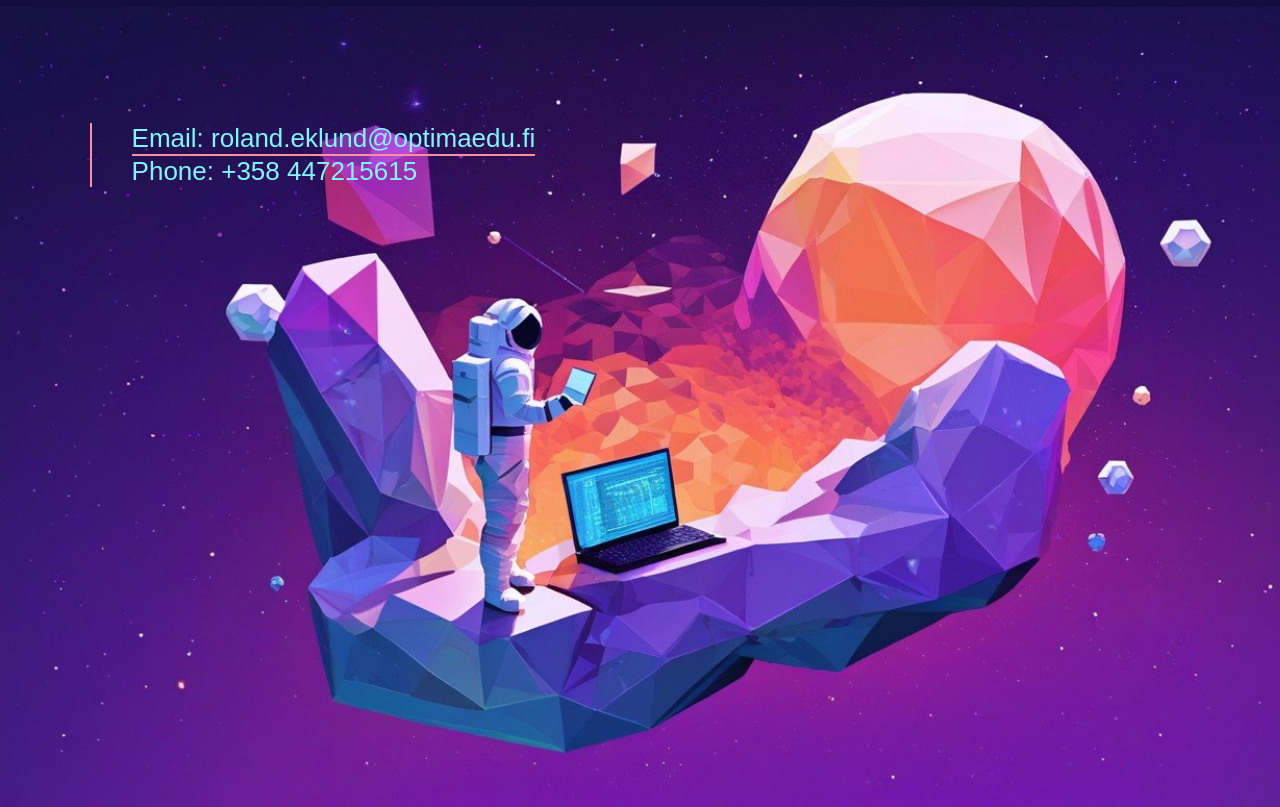
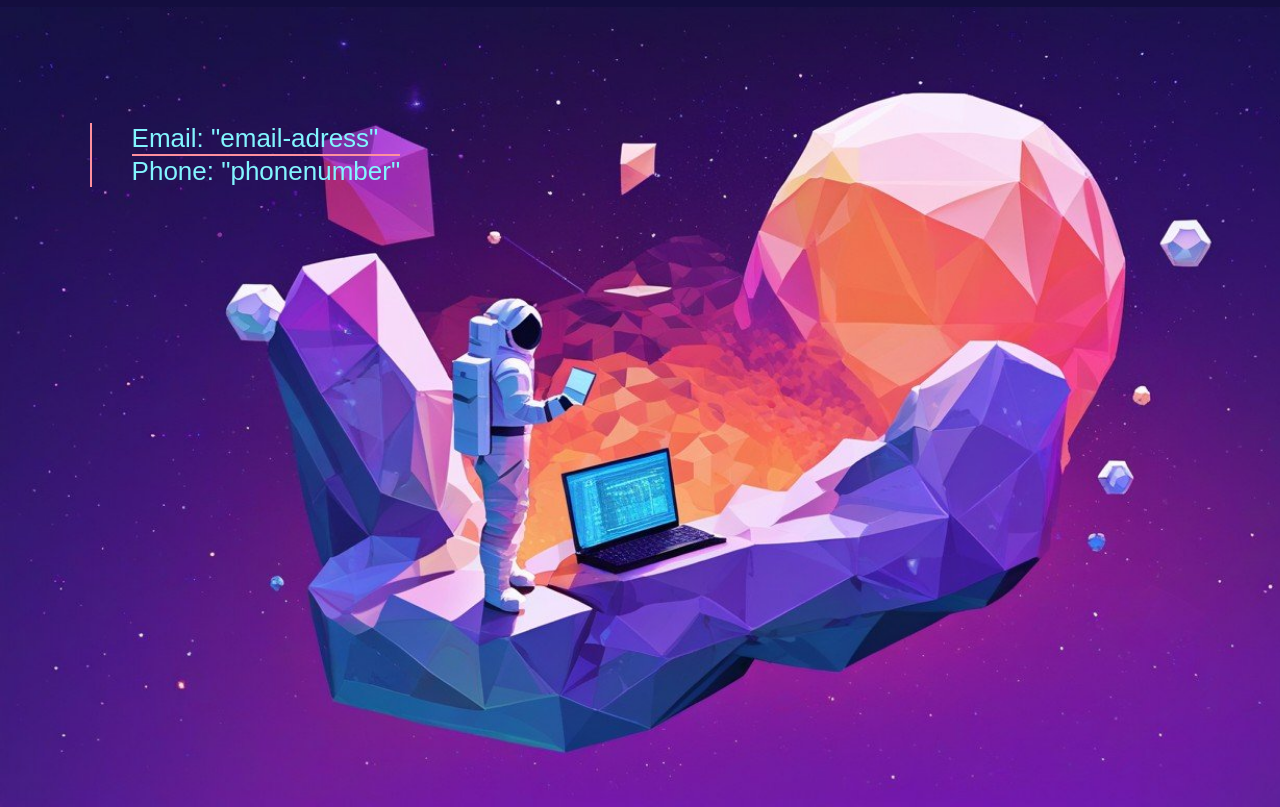
Before and after one commit to rolandeklund/portfolio, a plain HTML site: page contact.html in a window 1280 px wide. Shown: the part 53-860 px from the top of the page. Drawn offline with Linux system fonts and the light colour scheme; a web font is replaced by a local one.

Commit message:
Update contact.html

```diff
--- a/contact.html
+++ b/contact.html
@@ -32,8 +32,8 @@
             <div class="about">
                 <div class="about-container">
                     <ul>
-                        <li> Email: roland.eklund@optimaedu.fi</li>
-                        <li> Phone: +358 447215615</li>
+                        <li> Email: "email-adress"</li>
+                        <li> Phone: "phonenumber"</li>
                     </ul>
                 </div>
             </div>
```
